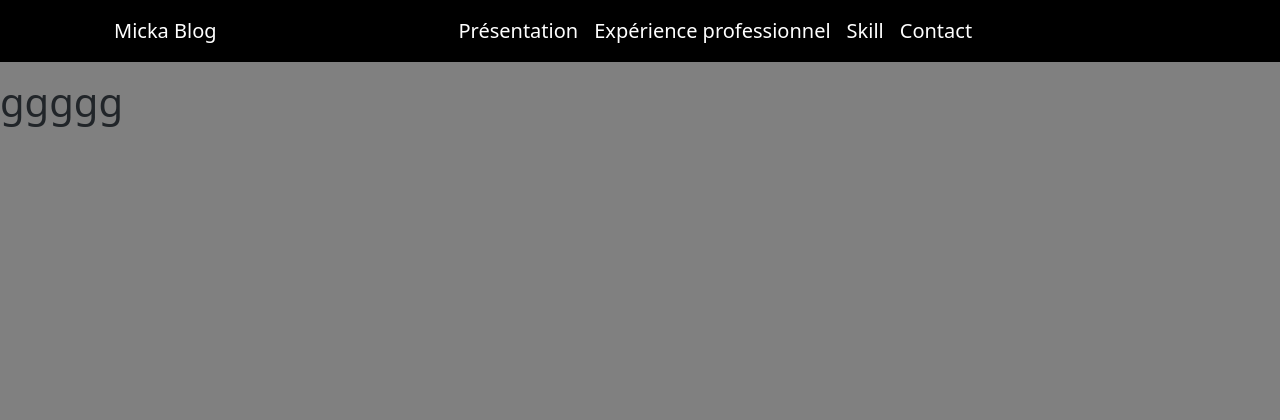
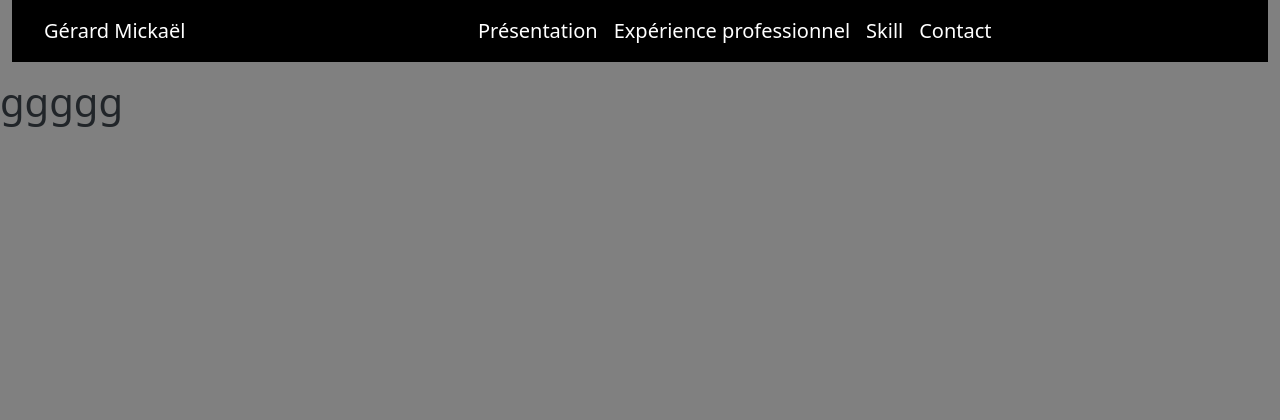
Before and after one commit to micka-sudo/cv_site, a Django app: page / in a window 1280 px wide. Shown: the top 420 px of the page. Run offline with Django 4.2, Linux system fonts and the light colour scheme.

Commit message:
change container

```diff
--- a/app_site_cv/templates/navbar_footer.html
+++ b/app_site_cv/templates/navbar_footer.html
@@ -15,15 +15,15 @@
 
 <body>
     <div class="container-fluid sticky-top p-0">
-            <div class="container-fluid site-nav-bar">
-                <div class="container">
+
+                <div class="container-fluid">
                     <ul class="navbar navbar-expand-lg bg-black">
-                      <a class="navbar-brand" href="#">Micka Blog</a>
+                      <a class="navbar-brand" href="#">Gérard Mickaël</a>
                       <button class="navbar-toggler" type="button color-white" data-toggle="collapse" data-target="#navbarNav" aria-controls="navbarNav" aria-expanded="false" aria-label="Toggle navigation">
                         <span class="navbar-toggler-icon"></span>
                       </button>
                       <div class="collapse navbar-collapse" id="navbarNav">
-                        <ul class="navbar-nav">
+                        <ul class="navbar-nav justify-content-end">
                           <li class="nav-item ">
                             <a class="nav-link" href="{% url 'home' %}">Présentation</a>
                           </li>
@@ -40,7 +40,7 @@
                       </div>
                     </ul>
                 </div>
-            </div>
+
     </div>
 
     {% block contenu %} {% endblock %}
```
